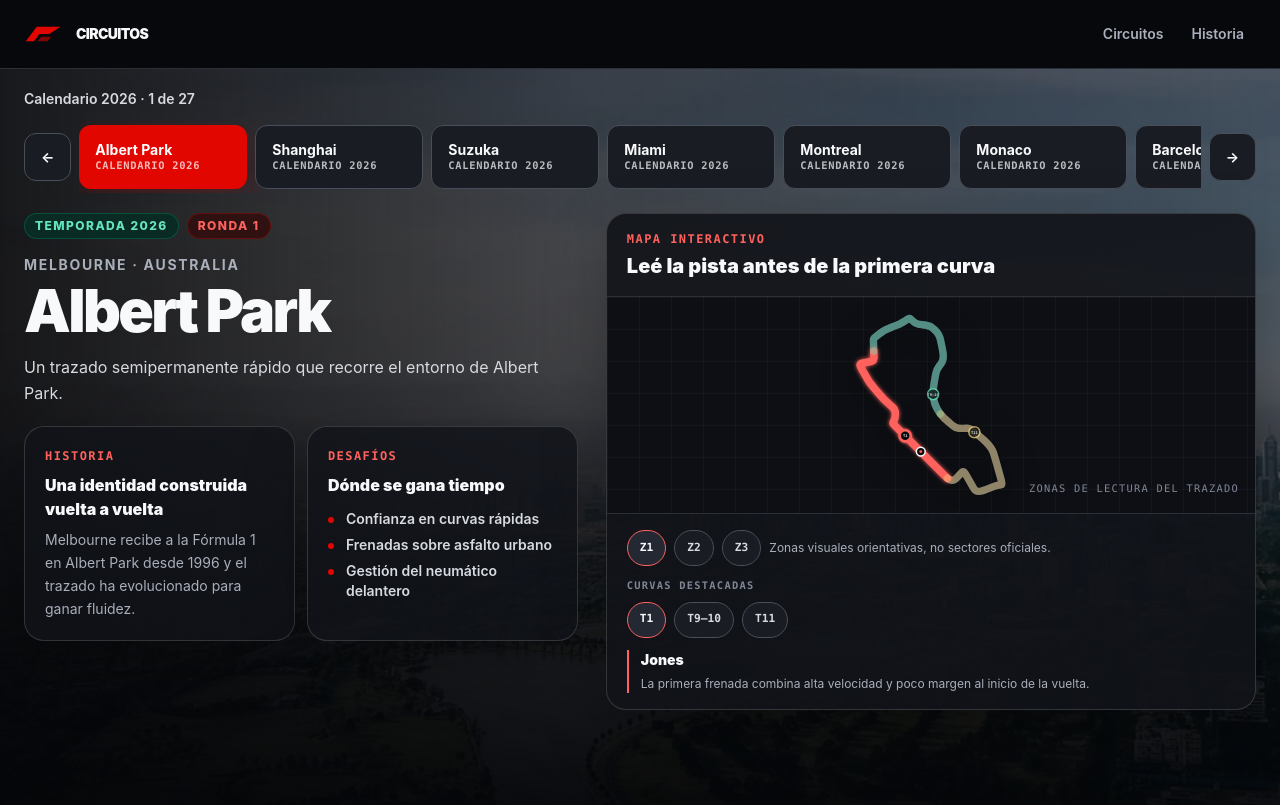
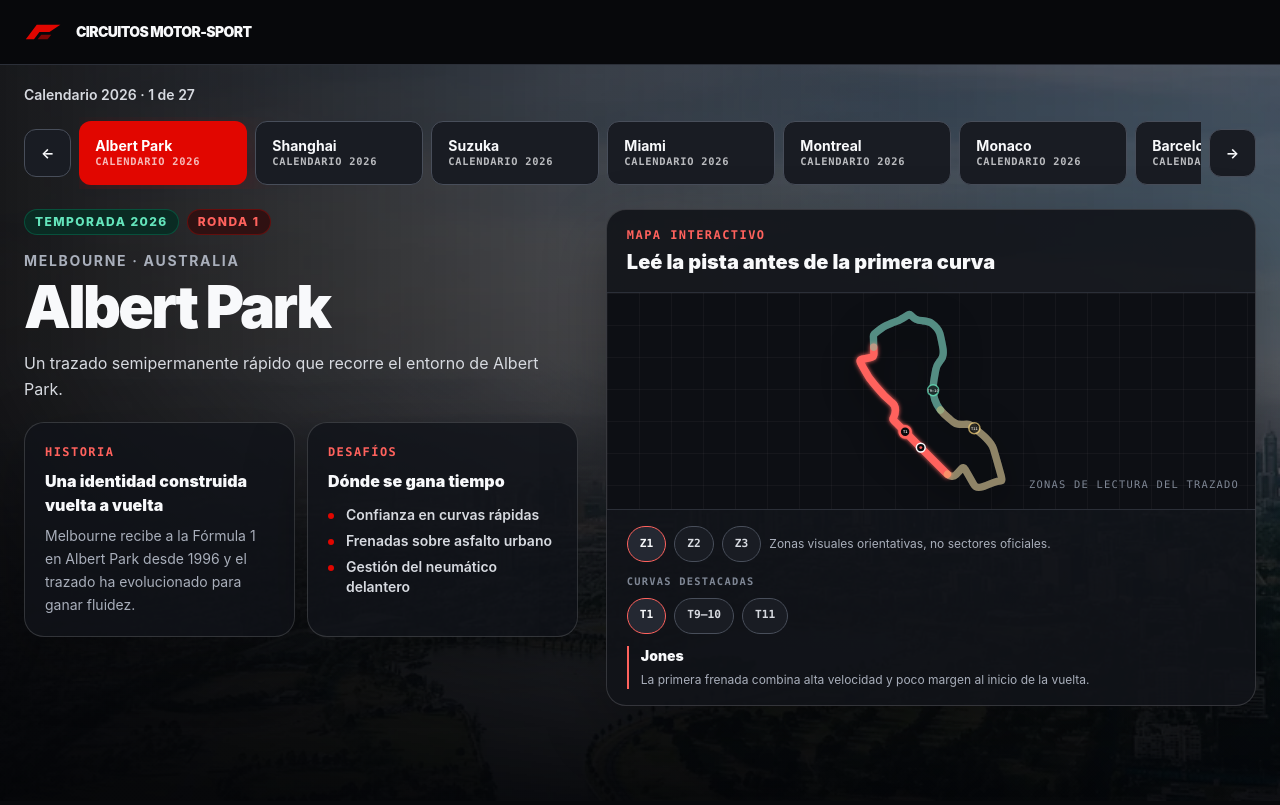
Before and after one commit to pablor-dev/f1-tracks-spa, a React (Vite) app: page / in a window 1280 px wide. Built offline with nearby package versions, Linux system fonts and the light colour scheme.

Commit message:
fix: fixed header & transitions

```diff
--- a/src/app/shell/AppHeader.tsx
+++ b/src/app/shell/AppHeader.tsx
@@ -10,14 +10,8 @@
           aria-label="F1 Circuitos, ir al inicio"
         >
           <BrandMark />
-          <span className="text-sm font-black tracking-display uppercase">Circuitos</span>
+          <span className="text-sm font-black tracking-display uppercase">Circuitos Motor-sport</span>
         </a>
-        <nav aria-label="Navegación principal">
-          <ul className="flex items-center gap-1 text-sm font-semibold text-content-muted">
-            <li><a className="nav-link" href="#calendario">Circuitos</a></li>
-            <li className="hidden sm:list-item"><a className="nav-link" href="#historia">Historia</a></li>
-          </ul>
-        </nav>
       </div>
     </header>
   )
```
